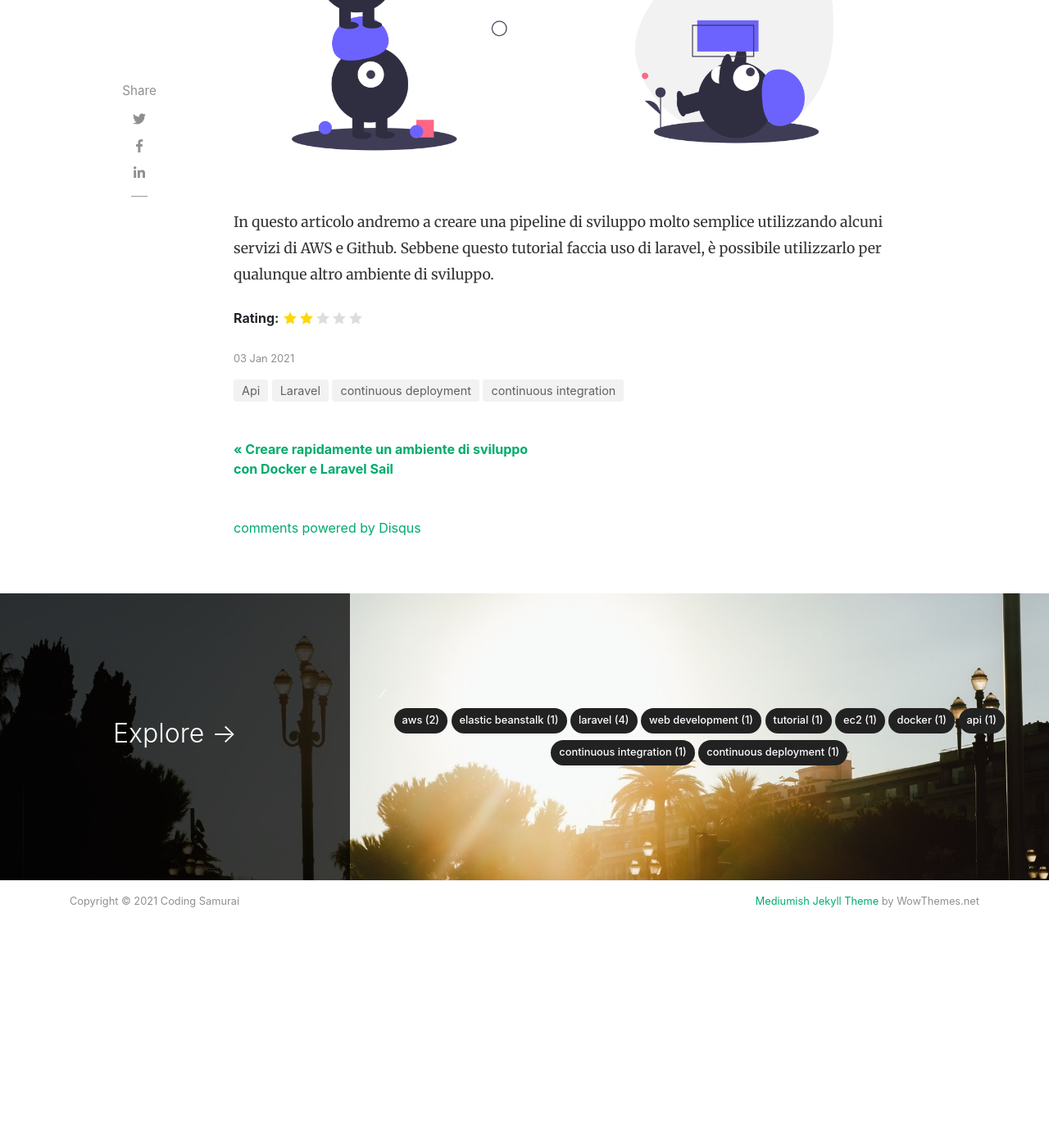
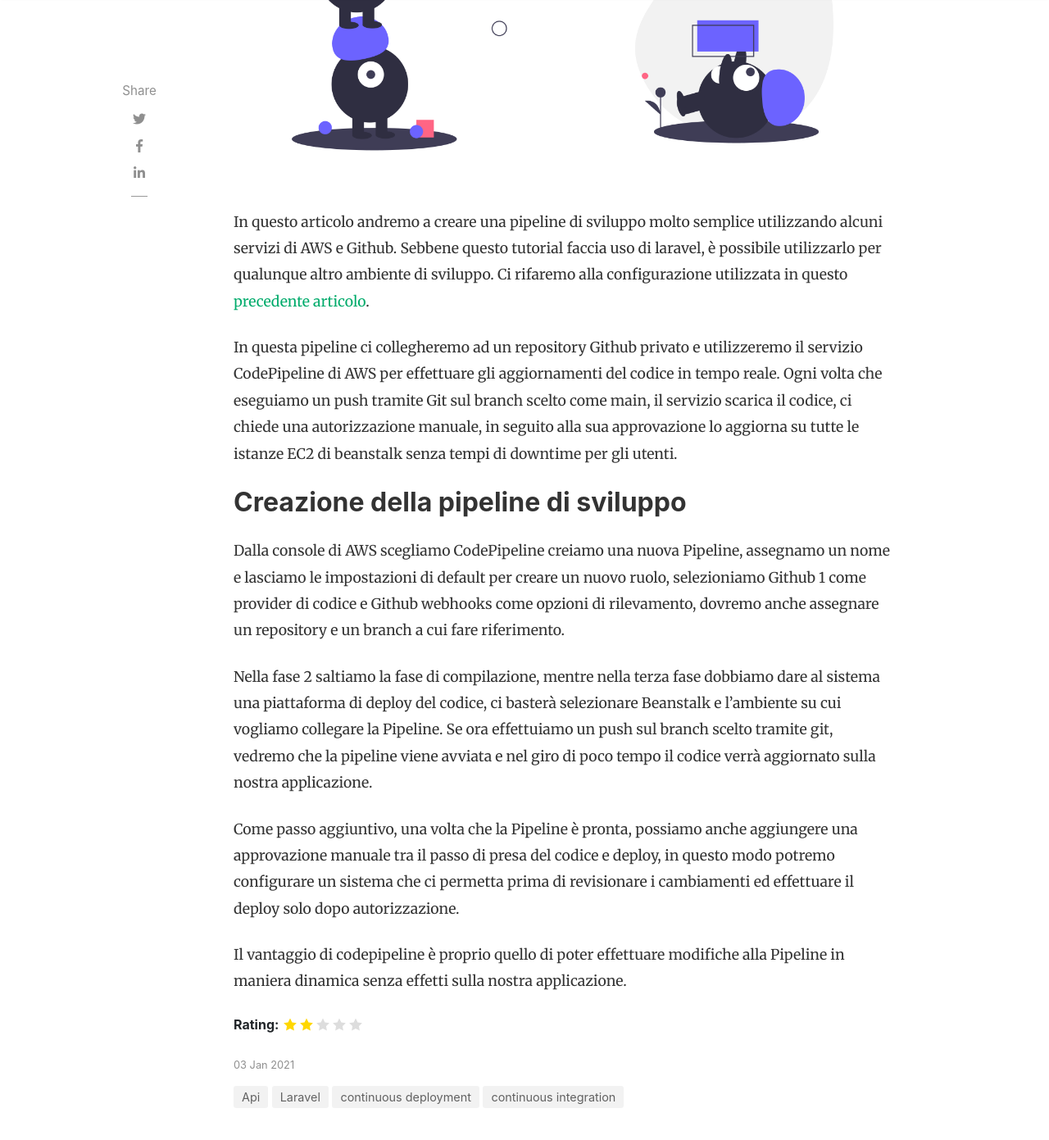
Before and after one commit to mattiatoselli/codingsamurai, a Jekyll site: the page built from _posts/2021-01-03-cicd-laravel-deploy.md, in a window 1280 px wide and 1400 px high, scrolled down 820 px. Shown: the top 1391 px of the window at 82% size. Built offline with Jekyll 4.4.1, drawn with Linux system fonts in a browser that asks for light colours; nearby versions of some CDN libraries; comment, search, counter and statistics services are not loaded; before the commit the page ends 2003 px from its top, so only the background shows below that.

Commit message:
Update 2021-01-03-cicd-laravel-deploy.md

```diff
--- a/_posts/2021-01-03-cicd-laravel-deploy.md
+++ b/_posts/2021-01-03-cicd-laravel-deploy.md
@@ -8,3 +8,17 @@ rating: 2
 ---
 
 In questo articolo andremo a creare una pipeline di sviluppo molto semplice utilizzando alcuni servizi di AWS e Github. Sebbene questo tutorial faccia uso di laravel, è possibile utilizzarlo per qualunque altro ambiente di sviluppo.
+Ci rifaremo alla configurazione utilizzata in questo <a href="https://mattiatoselli.github.io/codingsamurai/Laravel-Beanstalk-deploy/">precedente articolo</a>.
+
+In questa pipeline ci collegheremo ad un repository Github privato e utilizzeremo il servizio CodePipeline di AWS per effettuare gli aggiornamenti del codice in tempo reale. Ogni volta che eseguiamo un push tramite Git sul branch scelto come main, il servizio scarica il codice, ci chiede una autorizzazione manuale, in seguito alla sua approvazione lo aggiorna su tutte le istanze EC2 di beanstalk senza tempi di downtime per gli utenti.
+
+
+## Creazione della pipeline di sviluppo
+
+Dalla console di AWS scegliamo CodePipeline creiamo una nuova Pipeline, assegnamo un nome e lasciamo le impostazioni di default per creare un nuovo ruolo, selezioniamo Github 1 come provider di codice e Github webhooks come opzioni di rilevamento, dovremo anche assegnare un repository e un branch a cui fare riferimento.
+
+Nella fase 2 saltiamo la fase di compilazione, mentre nella terza fase dobbiamo dare al sistema una piattaforma di deploy del codice, ci basterà selezionare Beanstalk e l'ambiente su cui vogliamo collegare la Pipeline. Se ora effettuiamo un push sul branch scelto tramite git, vedremo che la pipeline viene avviata e nel giro di poco tempo il codice verrà aggiornato sulla nostra applicazione.
+
+Come passo aggiuntivo, una volta che la Pipeline è pronta, possiamo anche aggiungere una approvazione manuale tra il passo di presa del codice e deploy, in questo modo potremo configurare un sistema che ci permetta prima di revisionare i cambiamenti ed effettuare il deploy solo dopo autorizzazione.
+
+Il vantaggio di codepipeline è proprio quello di poter effettuare modifiche alla Pipeline in maniera dinamica senza effetti sulla nostra applicazione.
```
